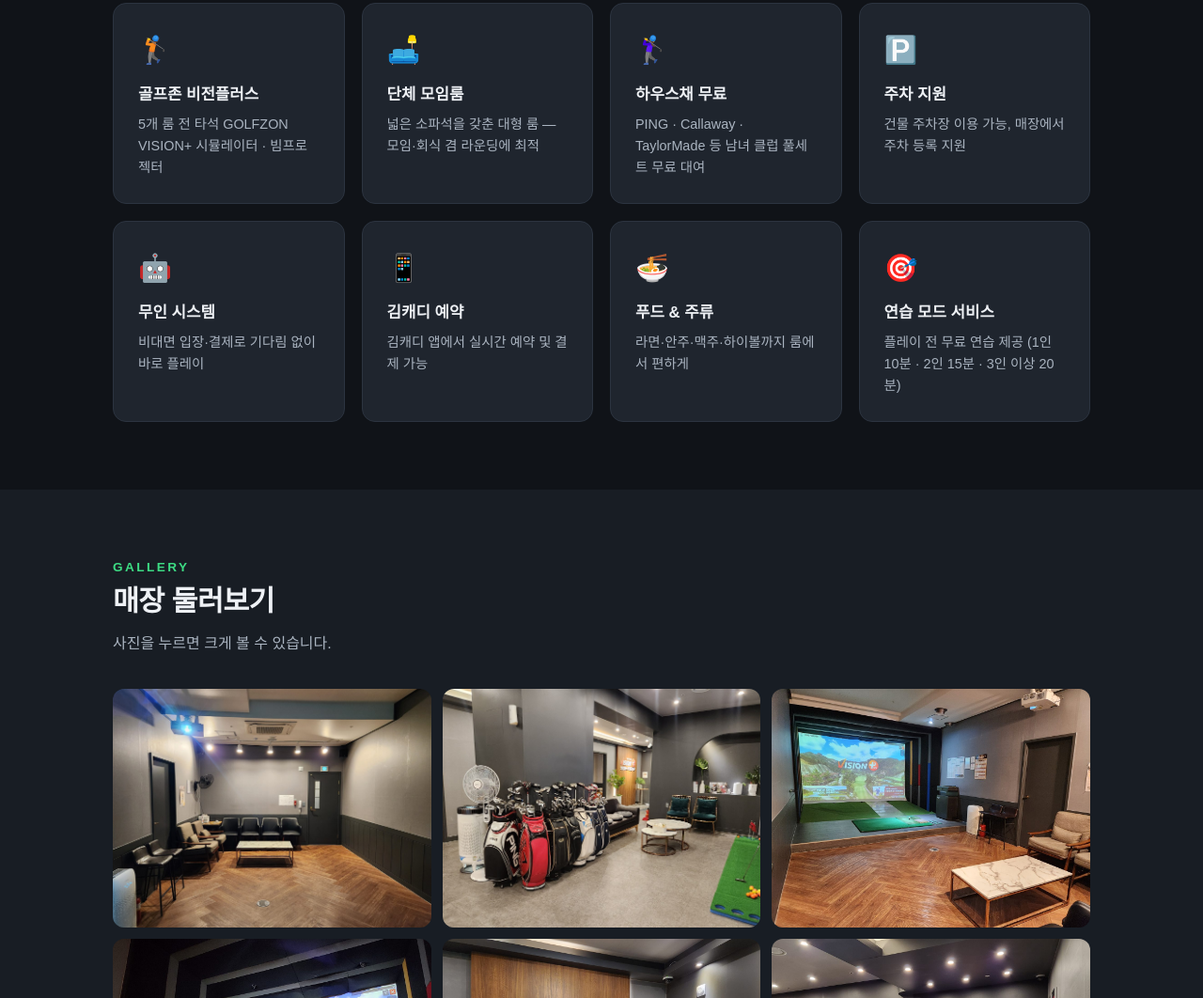
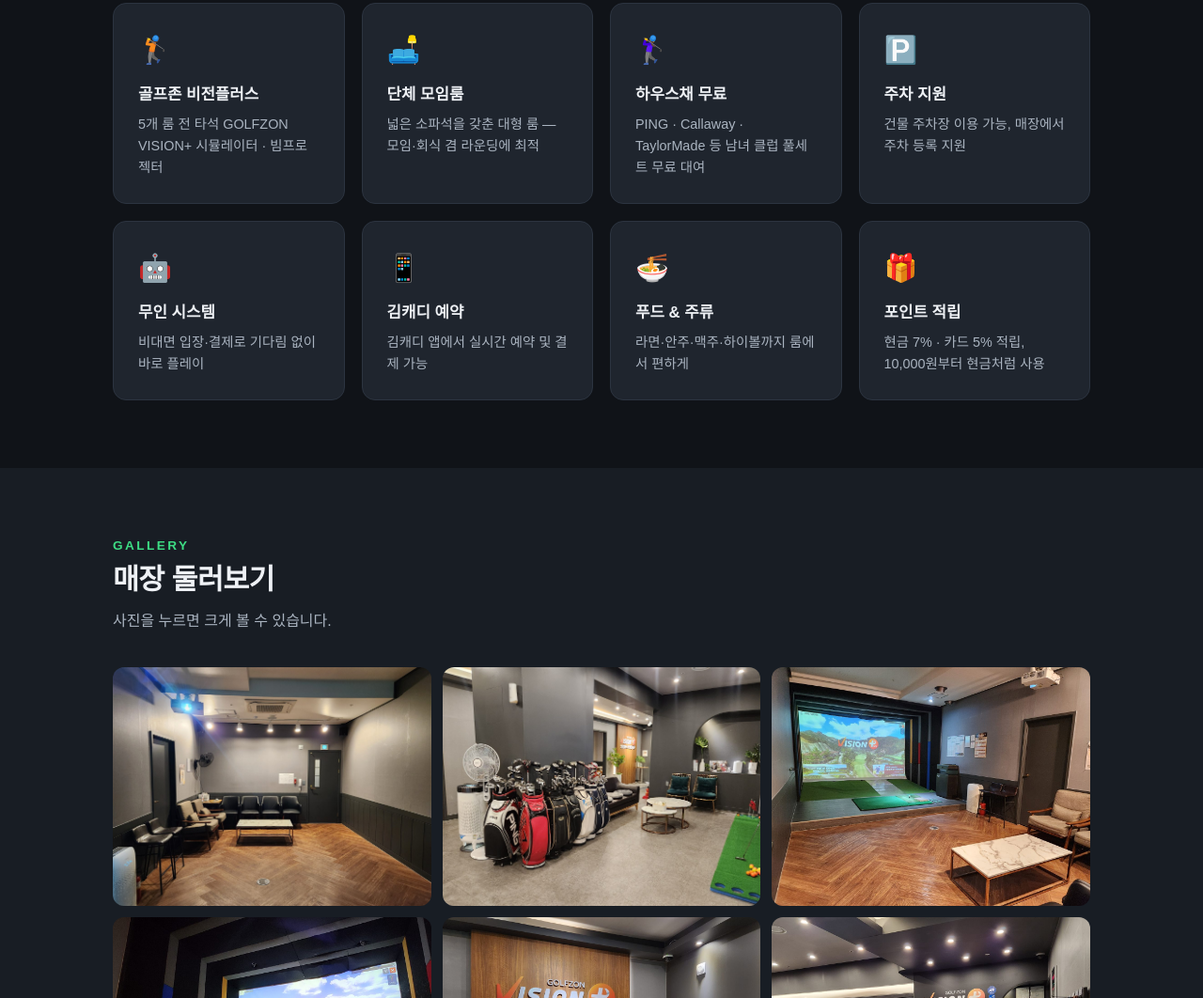
Before and after one commit to shs1719-oss/youngscreen, a plain HTML site: page index.html in a window 1280 px wide. Shown: the part 913-1975 px from the top of the page at 94% size. Drawn offline with Linux system fonts and the light colour scheme.

Commit message:
매장안내 연습모드 카드 → 포인트 적립 카드로 교체
Co-Authored-By: Claude Fable 5 <noreply@anthropic.com>

```diff
--- a/index.html
+++ b/index.html
@@ -273,7 +273,7 @@ const 설정 = {
       <div class="card"><div class="ic">🤖</div><h3>무인 시스템</h3><p>비대면 입장·결제로 기다림 없이 바로 플레이</p></div>
       <div class="card"><div class="ic">📱</div><h3>김캐디 예약</h3><p>김캐디 앱에서 실시간 예약 및 결제 가능</p></div>
       <div class="card"><div class="ic">🍜</div><h3>푸드 & 주류</h3><p>라면·안주·맥주·하이볼까지 룸에서 편하게</p></div>
-      <div class="card"><div class="ic">🎯</div><h3>연습 모드 서비스</h3><p>플레이 전 무료 연습 제공 (1인 10분 · 2인 15분 · 3인 이상 20분)</p></div>
+      <div class="card"><div class="ic">🎁</div><h3>포인트 적립</h3><p>현금 7% · 카드 5% 적립, 10,000원부터 현금처럼 사용</p></div>
     </div>
   </div>
 </section>
```
